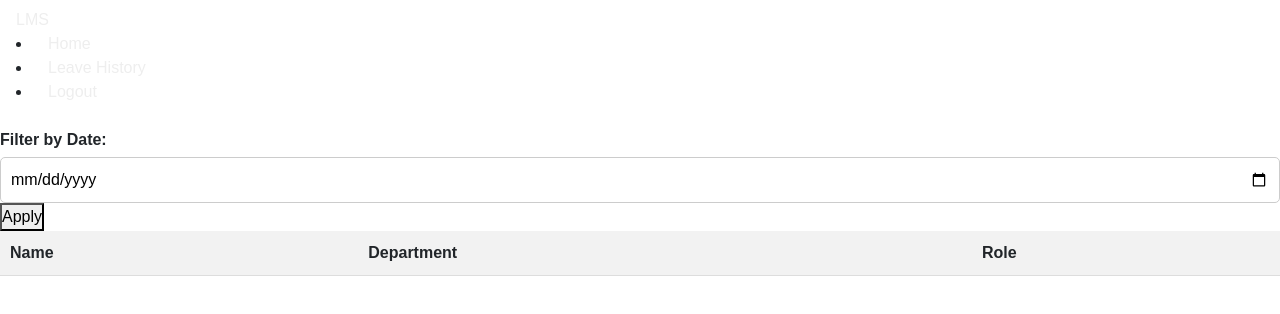
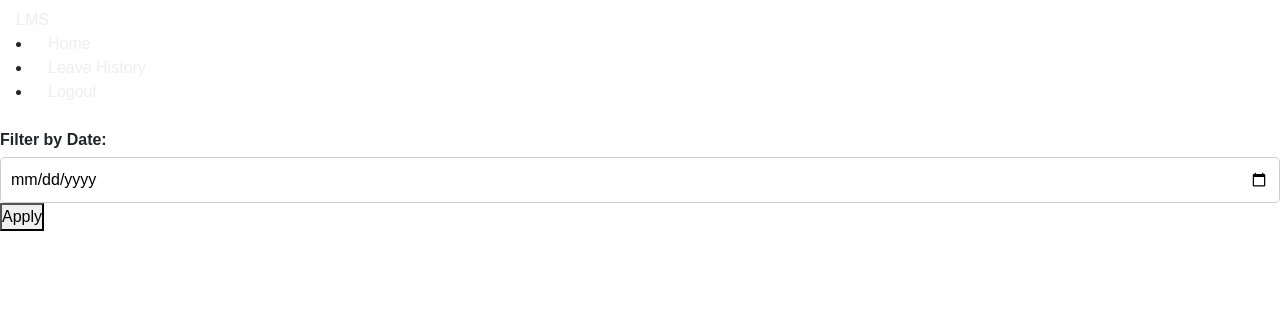
Before and after one commit to ChandanPathak01/8thSemProject, a React (Create React App) app in the folder frontend/role-based-access/: page /PeopleOnLeave in a window 1280 px wide. Shown: the top 314 px of the page. Built offline with nearby package versions, Linux system fonts and the light colour scheme.

Commit message:
undo peopleOnLeave.jsx

```diff
--- a/frontend/role-based-access/src/pages/PeopleOnLeave.jsx
+++ b/frontend/role-based-access/src/pages/PeopleOnLeave.jsx
@@ -1,24 +1,31 @@
-import React, { useState } from "react";
+import React, { useState, useEffect } from "react";
 import Navbar from "./Navbar";
 
 const PeopleOnLeave = () => {
   const [selectedDate, setSelectedDate] = useState("");
   const [leaveData, setLeaveData] = useState([]);
+  const [filteredData, setFilteredData] = useState([]);
+
+  useEffect(() => {
+    // Fetch the leave data from your data source and set it in the leaveData state variable
+    // For example:
+    // const fetchData = async () => {
+    //   const response = await fetch("your-api-endpoint");
+    //   const data = await response.json();
+    //   setLeaveData(data);
+    // };
+    // fetchData();
+  }, []);
 
   const handleDateChange = (e) => {
     setSelectedDate(e.target.value);
   };
 
-  const handleSubmit = async (e) => {
+  const handleSubmit = (e) => {
     e.preventDefault();
-
-    try {
-      const response = await fetch(`http://localhost:8000/leaveList?date=${selectedDate}`);
-      const data = await response.json();
-      setLeaveData(data.pplList);
-    } catch (error) {
-      console.error("Error fetching leave data:", error);
-    }
+    // Filter the leave data based on the selected date
+    const filtered = leaveData.filter((item) => item.date === selectedDate);
+    setFilteredData(filtered);
   };
 
   return (
@@ -40,24 +47,10 @@ const PeopleOnLeave = () => {
         </form>
       </div>
       <div className="people-list">
-        <table>
-          <thead>
-            <tr>
-              <th>Name</th>
-              <th>Department</th>
-              <th>Role</th>
-            </tr>
-          </thead>
-          <tbody>
-            {leaveData.map((person) => (
-              <tr key={person._id}>
-                <td>{person.name}</td>
-                <td>{person.department}</td>
-                <td>{person.role}</td>
-              </tr>
-            ))}
-          </tbody>
-        </table>
+        {filteredData.map((person) => (
+          <div key={person.id}>{person.name}</div>
+          // Render the list of people on leave based on the filteredData array
+        ))}
       </div>
     </div>
   );
```
